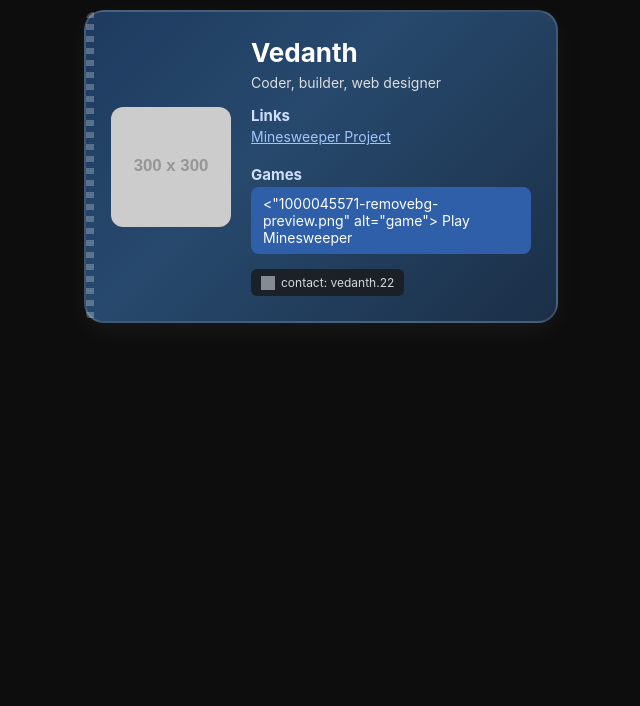
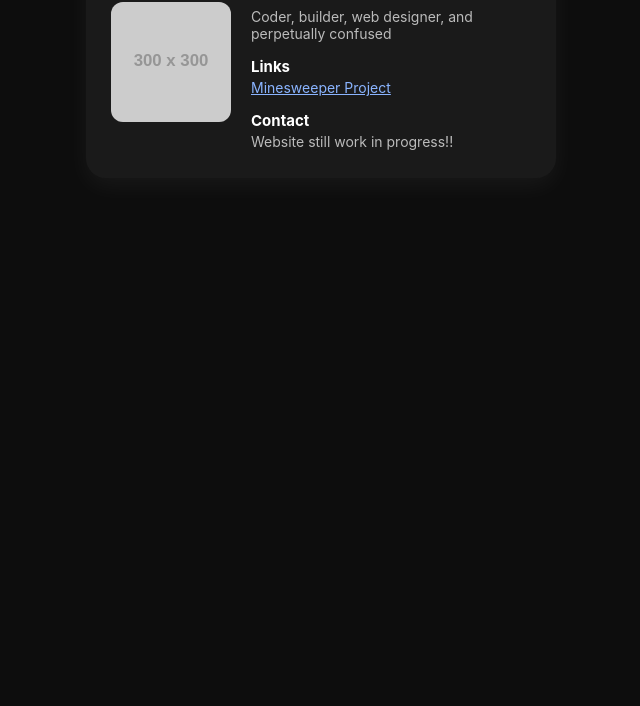
Before and after one commit to 720official/Vdlabs, a plain HTML site: page index.html in a window 1280 px wide. Shown: the part 94-800 px from the top of the page, without its empty margins (319-959 px from the left). Drawn offline with Linux system fonts and the light colour scheme; grey boxes are pictures that could not be loaded; placeholder pictures from the web are drawn by us.

Commit message:
Refactor index.html with style and content updates
Updated styling and content in index.html, including adjustments to colors, layout, and text.

```diff
--- a/index.html
+++ b/index.html
@@ -11,22 +11,14 @@
         font-family: "Inter", sans-serif;
         color: #fff;
         display: flex;
-        flex-direction: column;
-        align-items: center;
+        justify-content: center;
         padding: 40px 20px;
-        gap: 25px;
-    }
-
-    h2 {
-        font-size: 32px;
-        font-weight: 800;
-        margin: 0;
     }
 
     .id-card {
         max-width: 420px;
         width: 100%;
-        background: linear-gradient(135deg, #1e3a5f, #27496d 40%, #1b2f47);
+        background: #1a1a1a;
         padding: 25px;
         border-radius: 20px;
         box-shadow: 0 8px 25px rgba(255,255,255,0.05);
@@ -34,26 +26,6 @@
         display: flex;
         gap: 20px;
         align-items: center;
-        border: 2px solid rgba(255,255,255,0.15);
-        position: relative;
-    }
-
-    /* subtle USA ID stripe */
-    .id-card::before {
-        content: "";
-        position: absolute;
-        top: 0;
-        left: 0;
-        height: 100%;
-        width: 8px;
-        background: repeating-linear-gradient(
-            to bottom,
-            rgba(255,255,255,0.25),
-            rgba(255,255,255,0.25) 6px,
-            transparent 6px,
-            transparent 12px
-        );
-        border-radius: 20px 0 0 20px;
     }
 
     @keyframes fadeIn {
@@ -90,7 +62,7 @@
 
     .info p {
         margin: 6px 0 12px;
-        color: #ddd;
+        color: #bbb;
         font-size: 14px;
     }
 
@@ -98,67 +70,17 @@
         margin-top: 15px;
         font-size: 15px;
         font-weight: 700;
-        color: #cfdfff;
     }
 
-    .contact-item, .games-item {
+    .contact-item {
         margin: 3px 0;
+        color: #bbb;
         font-size: 14px;
-    }
-
-    /* Games section spacing */
-    .games-section {
-        margin-top: 20px;
-    }
-
-    /* Minesweeper button */
-    .game-btn {
-        display: flex;
-        align-items: center;
-        gap: 8px;
-        background: #2e5fa8;
-        padding: 8px 12px;
-        border-radius: 8px;
-        width: fit-content;
-        color: #fff;
-        text-decoration: none;
-        font-size: 14px;
-        transition: 0.2s;
-    }
-
-    .game-btn:hover {
-        background: #366fca;
-    }
-
-    .game-btn img {
-        width: 18px;
-        height: 18px;
-    }
-
-    /* tiny contact box bottom */
-    .tiny-contact {
-        margin-top: 15px;
-        background: #1a1a1a;
-        padding: 6px 10px;
-        border-radius: 6px;
-        font-size: 12px;
-        display: flex;
-        align-items: center;
-        gap: 6px;
-        opacity: 0.8;
-        width: fit-content;
-    }
-
-    .tiny-contact img {
-        width: 14px;
-        height: 14px;
     }
 </style>
 
 </head>
 <body>
-
-<h2>My ID</h2>
 
 <div class="id-card">
 
@@ -168,27 +90,17 @@
 
     <div class="info">
         <h1>Vedanth</h1>
-        <p>Coder, builder, web designer</p>
+        <p>Coder, builder, web designer, and perpetually confused</p>
 
         <div class="section-title">Links</div>
         <div class="contact-item">
-            <a href="https://720official.github.io/720rainbets/" target="_blank" style="color:#9fc4ff;">
+            <a href="https://720official.github.io/720rainbets/" target="_blank" style="color:#8ab4ff;">
                 Minesweeper Project
             </a>
         </div>
 
-        <div class="section-title games-section">Games</div>
-        <div class="games-item">
-            <a class="game-btn" href="https://720official.github.io/720rainbets/" target="_blank">
-                <"1000045571-removebg-preview.png" alt="game">
-                Play Minesweeper
-            </a>
-        </div>
-
-        <div class="tiny-contact">
-            <img src="https://cdn-icons-png.flaticon.com/512/174/174855.png" alt="insta">
-            contact: vedanth.22
-        </div>
+        <div class="section-title">Contact</div>
+        <div class="contact-item">Website still work in progress!!</div>
     </div>
 
 </div>
```
